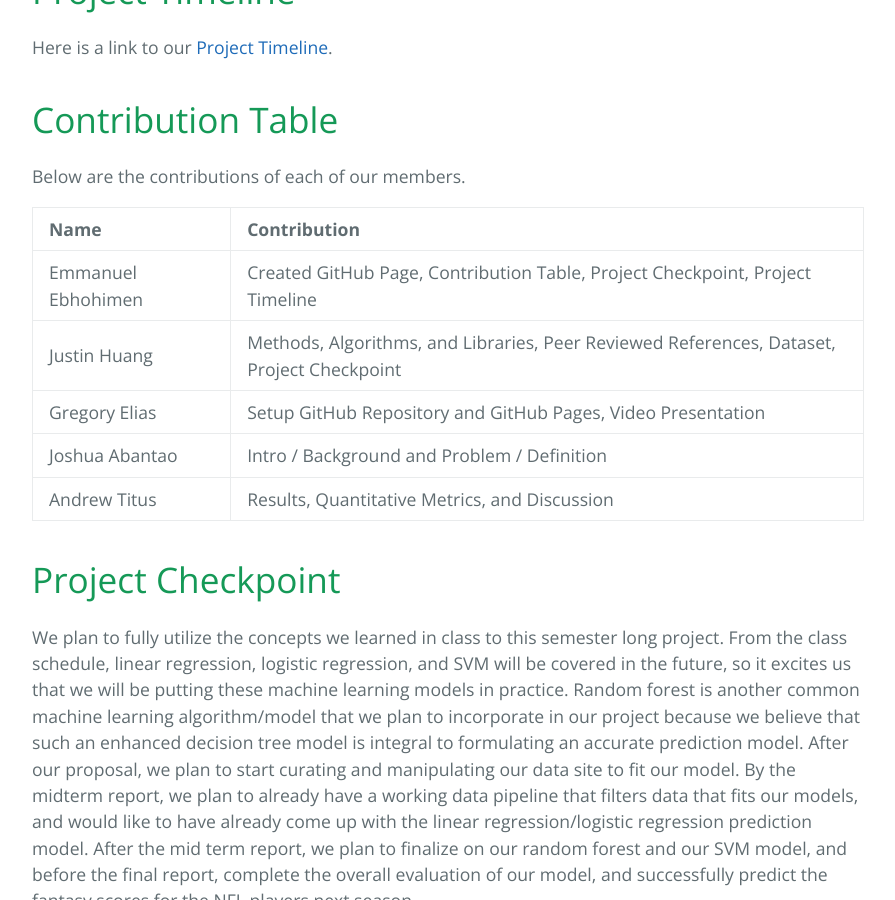
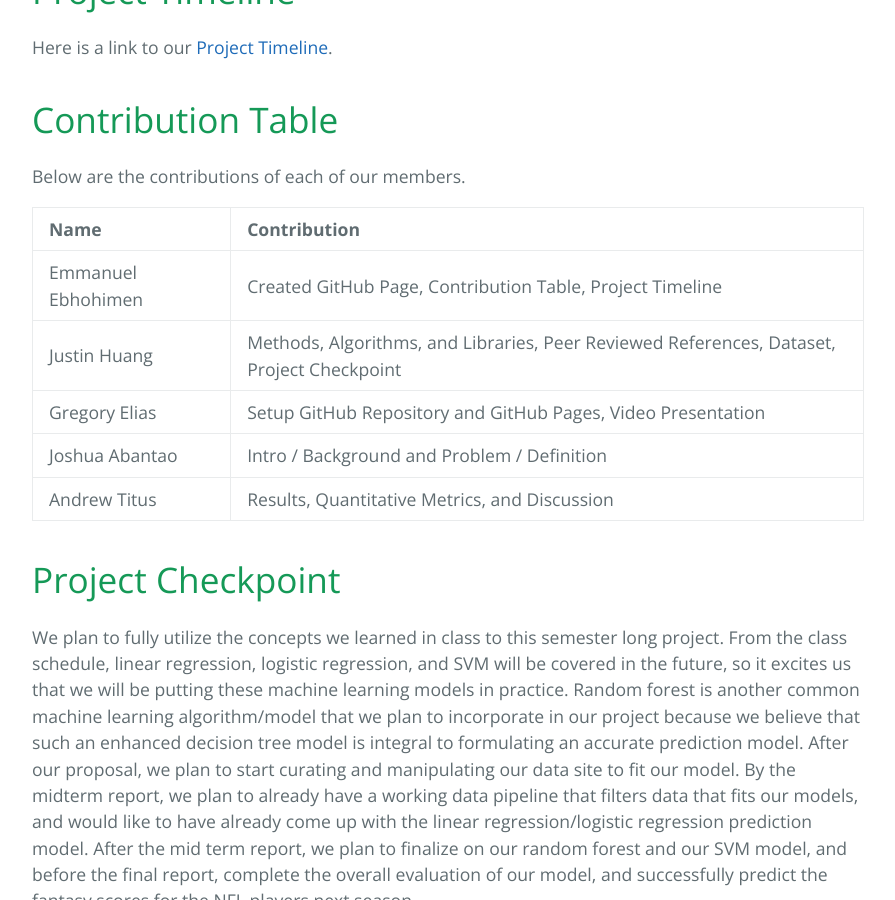
Before and after one commit to CS4641-Group-96/fantasy-football, a Jekyll site: the page built from index.md, in a window 1280 px wide and 900 px high, scrolled down 2485 px. Shown: the whole window, without its empty margins (192-1087 px from the left). Built offline with Jekyll 4.4.1, drawn with Linux system fonts in a browser that asks for light colours.

Commit message:
Update index.md

```diff
--- a/index.md
+++ b/index.md
@@ -56,7 +56,7 @@ Below are the contributions of each of our members.
 
 | Name                 | Contribution                                                                                      |
 |:---------------------|:--------------------------------------------------------------------------------------------------|
-| Emmanuel Ebhohimen   | Created GitHub Page, Contribution Table, Project Checkpoint, Project Timeline                     |
+| Emmanuel Ebhohimen   | Created GitHub Page, Contribution Table, Project Timeline                                         |
 | Justin Huang         | Methods, Algorithms, and Libraries, Peer Reviewed References, Dataset, Project Checkpoint         |
 | Gregory Elias        | Setup GitHub Repository and GitHub Pages, Video Presentation                                      |
 | Joshua Abantao       | Intro / Background and Problem / Definition                                                       |
```
